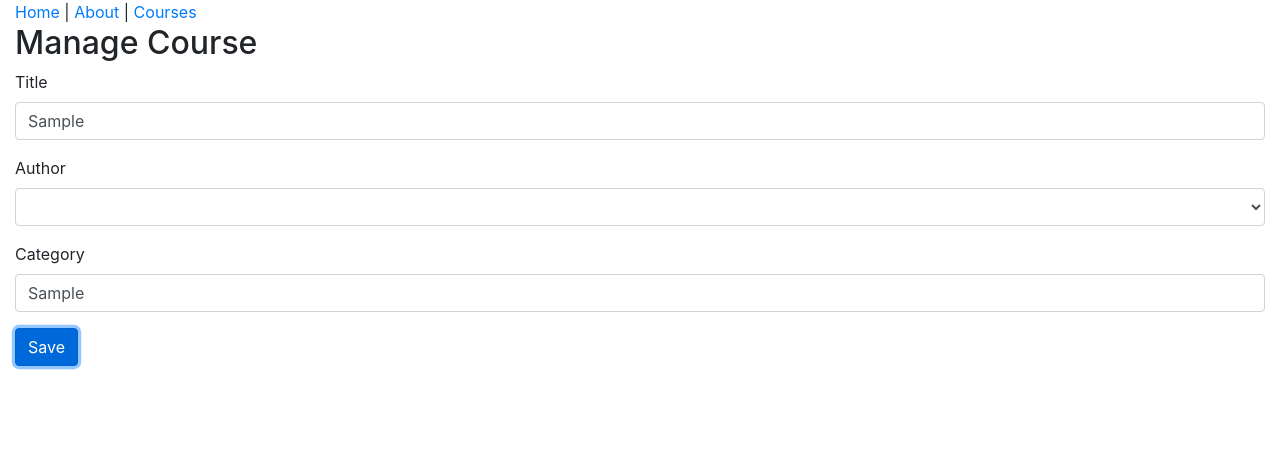
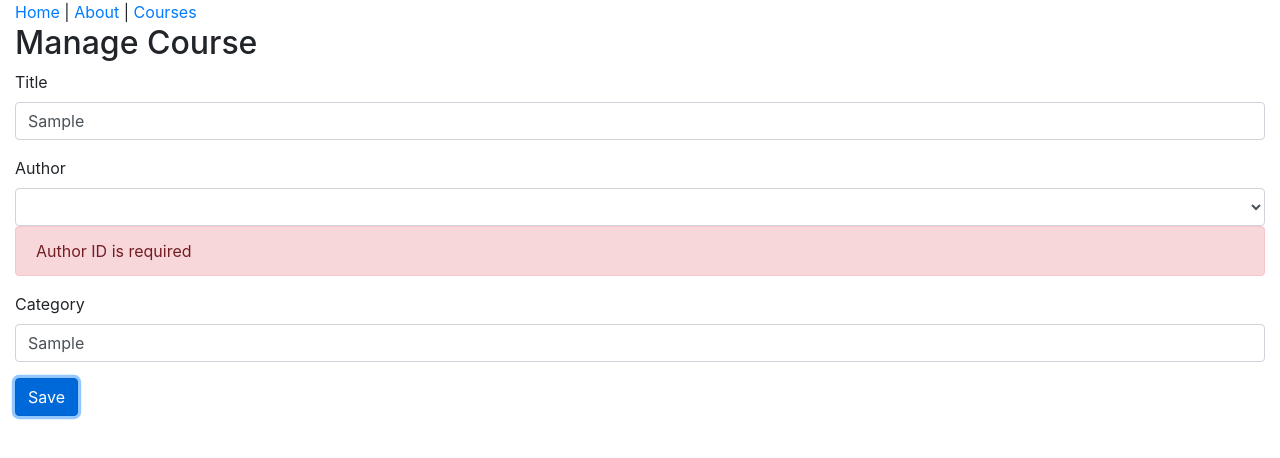
Before and after one commit to JayampathiBandara/react-first-app, a React (Create React App) app: page /course/1 in a window 1280 px wide. Both pictures are taken after typing "Sample", "Sample" into the empty fields and a click on the input "Save". Shown: the top 458 px of the page. Built offline with nearby package versions, Linux system fonts and the light colour scheme; no server answers.

Commit message:
9.6	Add validation

```diff
--- a/src/components/CourseForm.js
+++ b/src/components/CourseForm.js
@@ -1,6 +1,6 @@
 import React from "react";
 import TextInput from "./common/TextInput";
-
+import PropTypes from "prop-types";
 function CourseForm(props) {
   return (
     <form onSubmit={props.onSubmit}>
@@ -10,6 +10,7 @@
         name="title"
         value={props.course.title}
         onChange={props.onChange}
+        error={props.errors.title}
       />
 
       <div className="form-group">
@@ -27,6 +28,9 @@
             <option value="2">Scott Allen</option>
           </select>
         </div>
+        {props.errors.authorId && (
+          <div className="alert alert-danger">{props.errors.authorId}</div>
+        )}
       </div>
       <TextInput
         id="category"
@@ -34,10 +38,18 @@
         name="category"
         value={props.course.category}
         onChange={props.onChange}
+        error={props.errors.category}
       />
       <input type="submit" value="Save" className="btn btn-primary" />
     </form>
   );
 }
 
+CourseForm.propTypes = {
+  course: PropTypes.object.isRequired,
+  onSubmit: PropTypes.func.isRequired,
+  onChange: PropTypes.func.isRequired,
+  errors: PropTypes.object.isRequired,
+};
+
 export default CourseForm;
--- a/src/components/ManageCoursePage.js
+++ b/src/components/ManageCoursePage.js
@@ -5,6 +5,8 @@
 import { toast } from "react-toastify";
 
 const ManageCoursePage = (props) => {
+  const [errors, setErrors] = useState({});
+
   const [course, setCourse] = useState({
     id: null,
     title: "",
@@ -13,6 +15,17 @@
     category: "",
   });
 
+  function formIsValid() {
+    const _errors = {};
+
+    if (!course.title) _errors.title = "Title is required";
+    if (!course.authorId) _errors.authorId = "Author ID is required";
+    if (!course.category) _errors.category = "Category is required";
+
+    setErrors(_errors);
+    // Form is valid if the errors object has no properties
+    return Object.keys(_errors).length === 0;
+  }
   /*function handleTitleChange(event) {
     //we dont use since course is immutable
     //course.title = event.target.value;
@@ -37,6 +50,9 @@
   function handleSubmit(event) {
     // prevent the paeg from posting back to server
     event.preventDefault();
+
+    if (!formIsValid()) return;
+
     courseApi.saveCourse(course).then(() => {
       props.history.push("/courses");
       toast.success("Course Saved");
@@ -51,6 +67,7 @@
       {/* Here what ever values we pass to
       <CourseForm tag they are assign to CourseForm(props) props property of the function */}
       <CourseForm
+        errors={errors}
         course={course}
         onChange={handleChange}
         onSubmit={handleSubmit}
```
